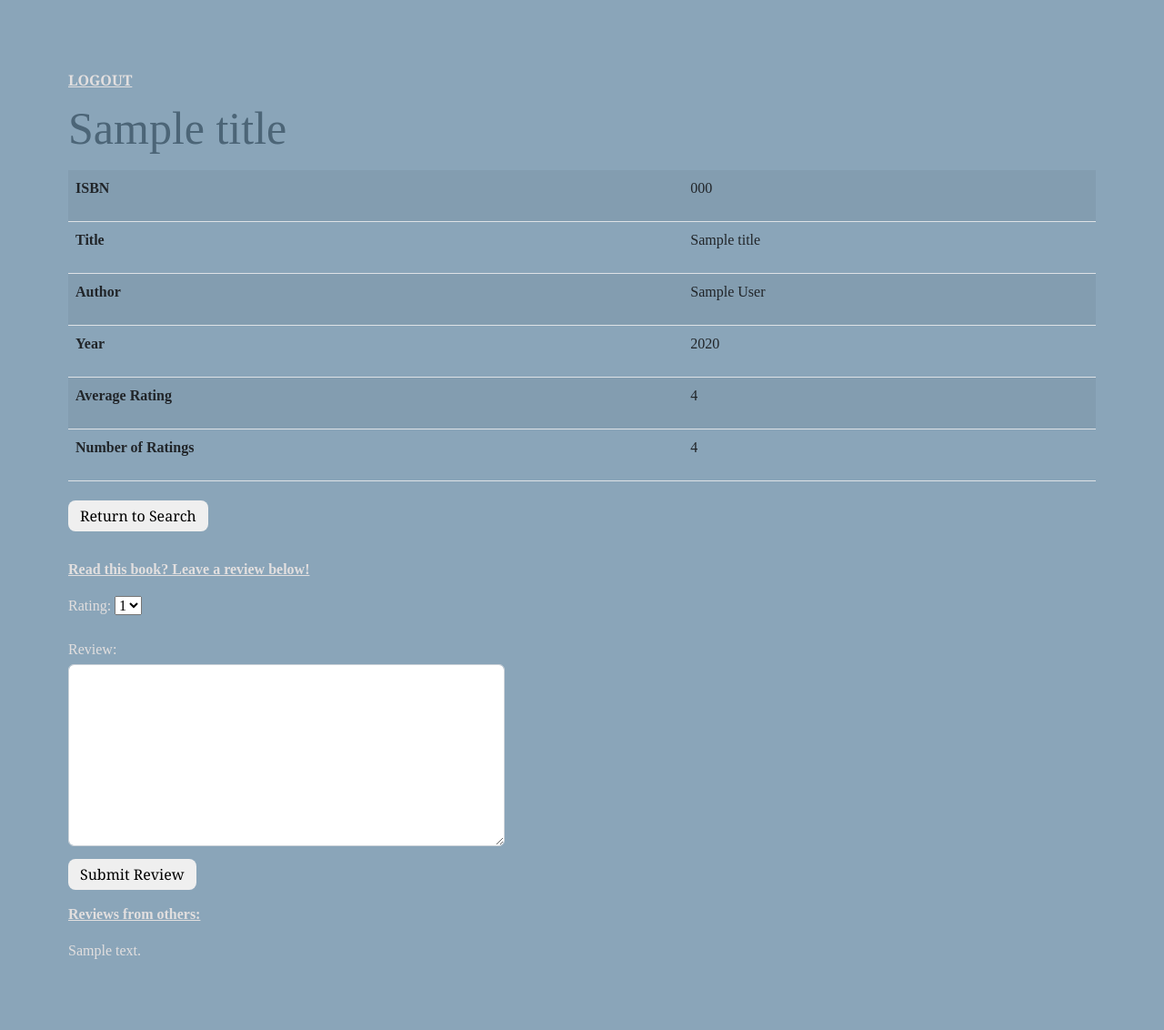
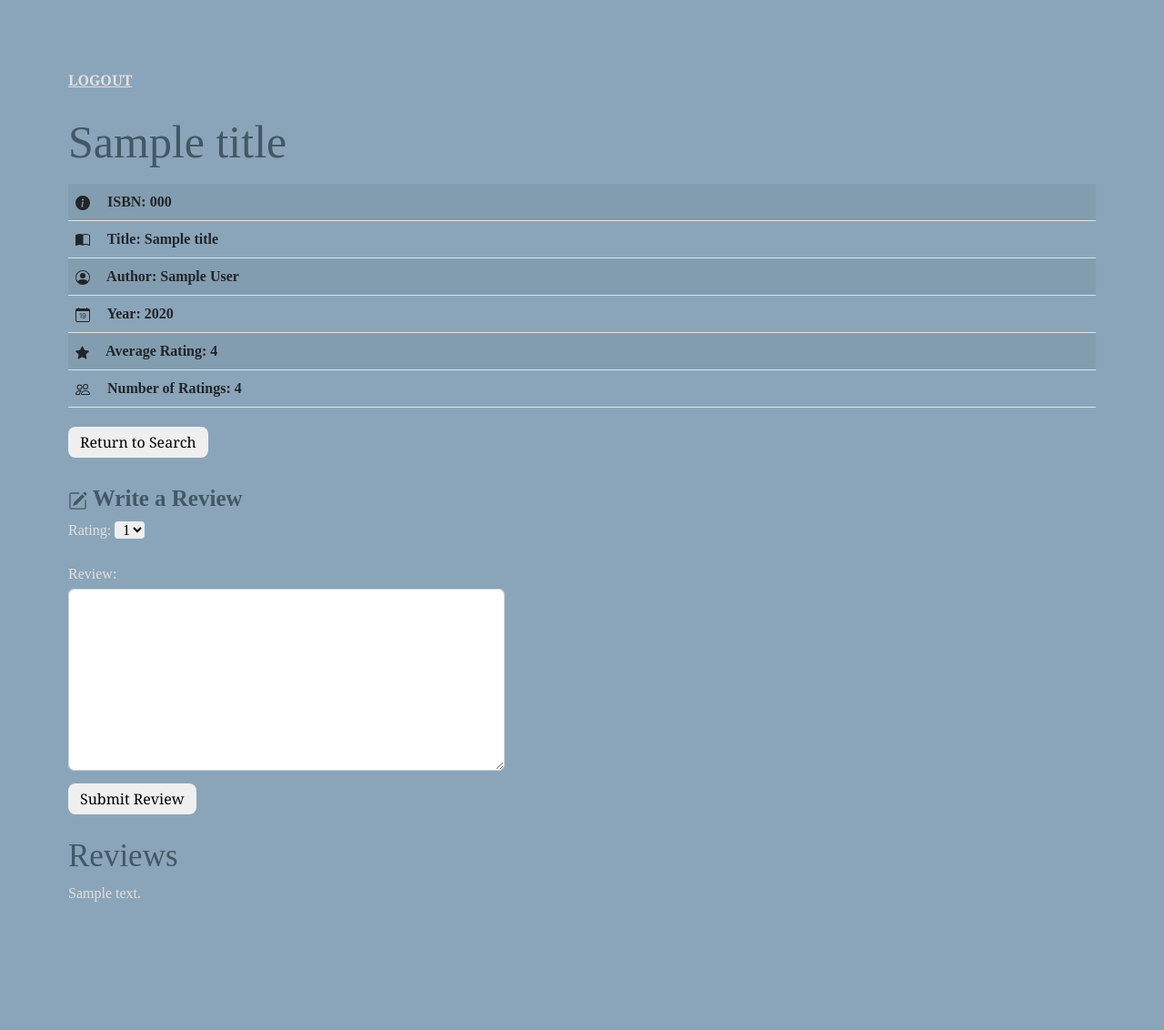
Before and after one commit to zsherry168/nittanyreads, a Flask app: template templates/book.html in a window 1280 px wide. Shown: the whole page at 91% size. After the commit the page ends 991 px from the top, so only its background shows below. Run offline with Flask 3, Linux system fonts and the light colour scheme; the template is opened without the code that fills it: most values are stand-ins (such as "Sample title", 1, 10 or a date in 2020); lists and menus that the app fills with data are empty; some web fonts are replaced.

Commit message:
Modified interface of book detail page

```diff
--- a/static/style.css
+++ b/static/style.css
@@ -7,23 +7,30 @@ body {
 
 h1 {
   font-size: 50px;
-  color: rgb(76, 101, 119);
+  color: rgb(66, 88, 103);
   margin-bottom: 10px;
 }
 
 h2 {
   font-size: 35px;
-  color: rgb(76, 101, 119);
+  color: rgb(66, 88, 103);
 }
 
 h3 {
   font-size: 25px;
+  color: rgb(66, 88, 103);
 }
 
 input {
   border: none;
   border-radius: 4px;
   margin-left: 10px;
+}
+
+select {
+  border: none;
+  border-radius: 4px;
+  padding-left: 5px;
 }
 
 .button {
@@ -50,7 +57,7 @@ input {
   border: none;
   border-radius: 10px;
   padding-left: 0px;
-  margin-bottom: 10px;
+  margin-bottom: 25px;
   cursor: pointer;
 }
 
--- a/templates/book.html
+++ b/templates/book.html
@@ -17,64 +17,76 @@
   </form>
 
   <div>
-    <!-- Provides user with book information -->
     <h1>
       {% if title %}
       <p>{{ title | safe }}</p>
       {% endif %}
     </h1>
 
+    <!-- Table containing book information -->
     <table class="table table-striped">
       <tbody>
         <tr>
           <th scope="row">
-            ISBN
+            <svg xmlns="http://www.w3.org/2000/svg" width="16" height="16" fill="currentColor" class="bi bi-info-circle-fill" viewBox="0 0 16 16" style="margin-right: 15px;">
+              <path d="M8 16A8 8 0 1 0 8 0a8 8 0 0 0 0 16zm.93-9.412-1 4.705c-.07.34.029.533.304.533.194 0 .487-.07.686-.246l-.088.416c-.287.346-.92.598-1.465.598-.703 0-1.002-.422-.808-1.319l.738-3.468c.064-.293.006-.399-.287-.47l-.451-.081.082-.381 2.29-.287zM8 5.5a1 1 0 1 1 0-2 1 1 0 0 1 0 2z"/>
+            </svg>
+            {% if isbn %}
+            ISBN: {{ isbn | safe }}
+            {% endif %}
           </th>
-          <td>
-            {% if isbn %}
-            <p>{{ isbn | safe }}</p>
+        </tr>
+        <tr>
+          <th scope="row">
+            <svg xmlns="http://www.w3.org/2000/svg" width="16" height="16" fill="currentColor" class="bi bi-book-half" viewBox="0 0 16 16" style="margin-right: 15px;">
+              <path d="M8.5 2.687c.654-.689 1.782-.886 3.112-.752 1.234.124 2.503.523 3.388.893v9.923c-.918-.35-2.107-.692-3.287-.81-1.094-.111-2.278-.039-3.213.492V2.687zM8 1.783C7.015.936 5.587.81 4.287.94c-1.514.153-3.042.672-3.994 1.105A.5.5 0 0 0 0 2.5v11a.5.5 0 0 0 .707.455c.882-.4 2.303-.881 3.68-1.02 1.409-.142 2.59.087 3.223.877a.5.5 0 0 0 .78 0c.633-.79 1.814-1.019 3.222-.877 1.378.139 2.8.62 3.681 1.02A.5.5 0 0 0 16 13.5v-11a.5.5 0 0 0-.293-.455c-.952-.433-2.48-.952-3.994-1.105C10.413.809 8.985.936 8 1.783z"/>
+            </svg>
+            {% if title %}
+            Title: {{ title | safe }}
             {% endif %}
+          </th>
+        </tr>
+        <tr>
+          <th scope="row">
+            <svg xmlns="http://www.w3.org/2000/svg" width="16" height="16" fill="currentColor" class="bi bi-person-circle" viewBox="0 0 16 16" style="margin-right: 15px;">
+              <path d="M11 6a3 3 0 1 1-6 0 3 3 0 0 1 6 0z"/>
+              <path fill-rule="evenodd" d="M0 8a8 8 0 1 1 16 0A8 8 0 0 1 0 8zm8-7a7 7 0 0 0-5.468 11.37C3.242 11.226 4.805 10 8 10s4.757 1.225 5.468 2.37A7 7 0 0 0 8 1z"/>
+            </svg>
+            {% if author %}
+            Author: {{ author | safe }}
+            {% endif %}
+          </th>
           </td>
         </tr>
         <tr>
-          <th scope="row">Title</th>
-          <td>
-            {% if title %}
-            <p>{{ title | safe }}</p>
+          <th scope="row">
+            <svg xmlns="http://www.w3.org/2000/svg" width="16" height="16" fill="currentColor" class="bi bi-calendar-date" viewBox="0 0 16 16" style="margin-right: 15px;">
+              <path d="M6.445 11.688V6.354h-.633A12.6 12.6 0 0 0 4.5 7.16v.695c.375-.257.969-.62 1.258-.777h.012v4.61h.675zm1.188-1.305c.047.64.594 1.406 1.703 1.406 1.258 0 2-1.066 2-2.871 0-1.934-.781-2.668-1.953-2.668-.926 0-1.797.672-1.797 1.809 0 1.16.824 1.77 1.676 1.77.746 0 1.23-.376 1.383-.79h.027c-.004 1.316-.461 2.164-1.305 2.164-.664 0-1.008-.45-1.05-.82h-.684zm2.953-2.317c0 .696-.559 1.18-1.184 1.18-.601 0-1.144-.383-1.144-1.2 0-.823.582-1.21 1.168-1.21.633 0 1.16.398 1.16 1.23z"/>
+              <path d="M3.5 0a.5.5 0 0 1 .5.5V1h8V.5a.5.5 0 0 1 1 0V1h1a2 2 0 0 1 2 2v11a2 2 0 0 1-2 2H2a2 2 0 0 1-2-2V3a2 2 0 0 1 2-2h1V.5a.5.5 0 0 1 .5-.5zM1 4v10a1 1 0 0 0 1 1h12a1 1 0 0 0 1-1V4H1z"/>
+            </svg>
+            {% if year %}
+            Year: {{ year | safe }}
             {% endif %}
-          </td>
+          </th>
         </tr>
         <tr>
-          <th scope="row">Author</th>
-          <td>
-            {% if author %}
-            <p>{{ author | safe }}</p>
+          <th scope="row">
+            <svg xmlns="http://www.w3.org/2000/svg" width="15" height="15" fill="currentColor" class="bi bi-star-fill" viewBox="0 0 16 16" style="margin-right: 15px;">
+              <path d="M3.612 15.443c-.386.198-.824-.149-.746-.592l.83-4.73L.173 6.765c-.329-.314-.158-.888.283-.95l4.898-.696L7.538.792c.197-.39.73-.39.927 0l2.184 4.327 4.898.696c.441.062.612.636.282.95l-3.522 3.356.83 4.73c.078.443-.36.79-.746.592L8 13.187l-4.389 2.256z"/>
+            </svg>
+            {% if averageRating %}
+            Average Rating: {{ averageRating | safe }}
             {% endif %}
-          </td>
+          </th>
         </tr>
         <tr>
-          <th scope="row">Year</th>
-          <td>
-            {% if year %}
-            <p>{{ year | safe }}</p>
+          <th scope="row">
+            <svg xmlns="http://www.w3.org/2000/svg" width="16" height="16" fill="currentColor" class="bi bi-people" viewBox="0 0 16 16" style="margin-right: 15px;">
+              <path d="M15 14s1 0 1-1-1-4-5-4-5 3-5 4 1 1 1 1h8Zm-7.978-1A.261.261 0 0 1 7 12.996c.001-.264.167-1.03.76-1.72C8.312 10.629 9.282 10 11 10c1.717 0 2.687.63 3.24 1.276.593.69.758 1.457.76 1.72l-.008.002a.274.274 0 0 1-.014.002H7.022ZM11 7a2 2 0 1 0 0-4 2 2 0 0 0 0 4Zm3-2a3 3 0 1 1-6 0 3 3 0 0 1 6 0ZM6.936 9.28a5.88 5.88 0 0 0-1.23-.247A7.35 7.35 0 0 0 5 9c-4 0-5 3-5 4 0 .667.333 1 1 1h4.216A2.238 2.238 0 0 1 5 13c0-1.01.377-2.042 1.09-2.904.243-.294.526-.569.846-.816ZM4.92 10A5.493 5.493 0 0 0 4 13H1c0-.26.164-1.03.76-1.724.545-.636 1.492-1.256 3.16-1.275ZM1.5 5.5a3 3 0 1 1 6 0 3 3 0 0 1-6 0Zm3-2a2 2 0 1 0 0 4 2 2 0 0 0 0-4Z"/>
+            </svg>
+            {% if numberOfRating %}
+            Number of Ratings: {{ numberOfRating | safe }}
             {% endif %}
-          </td>
-        </tr>
-        <tr>
-          <th scope="row">Average Rating</th>
-          <td>
-            {% if averageRating %}
-            <p>{{ averageRating | safe }}</p>
-            {% endif %}
-          </td>
-        </tr>
-        <tr>
-          <th scope="row">Number of Ratings</th>
-          <td>
-            {% if numberOfRating %}
-            <p>{{ numberOfRating | safe }}</p>
-            {% endif %}
-          </td>
         </tr>
       </tbody>
     </table>
@@ -85,9 +97,13 @@
     </form>
   </div>
   <div>
-    <p style="font-weight: bold; text-decoration: underline; margin-top: 10px;">
-      Read this book? Leave a review below!
-    </p>
+    <h3 style="font-weight: bold; margin-top: 10px;">
+      <svg xmlns="http://www.w3.org/2000/svg" width="21" height="21" fill="currentColor" class="bi bi-pencil-square" viewBox="0 0 16 16">
+        <path d="M15.502 1.94a.5.5 0 0 1 0 .706L14.459 3.69l-2-2L13.502.646a.5.5 0 0 1 .707 0l1.293 1.293zm-1.75 2.456-2-2L4.939 9.21a.5.5 0 0 0-.121.196l-.805 2.414a.25.25 0 0 0 .316.316l2.414-.805a.5.5 0 0 0 .196-.12l6.813-6.814z"/>
+        <path fill-rule="evenodd" d="M1 13.5A1.5 1.5 0 0 0 2.5 15h11a1.5 1.5 0 0 0 1.5-1.5v-6a.5.5 0 0 0-1 0v6a.5.5 0 0 1-.5.5h-11a.5.5 0 0 1-.5-.5v-11a.5.5 0 0 1 .5-.5H9a.5.5 0 0 0 0-1H2.5A1.5 1.5 0 0 0 1 2.5v11z"/>
+      </svg>
+      Write a Review
+    </h3>
     <!-- User review submission -->
     <form action="/review", method="POST">
       <!-- User's rating of book -->
@@ -101,7 +117,7 @@
       </select><br></br>
 
       <!-- Review input -->
-      <label for="review">Review: </label><br></br>
+      <label for="review">Review:</label><br></br>
       <div class="mb-3">
         <textarea class="form-control" id="review" name="review" rows="7" style="margin-top: -20px; margin-bottom: -50px"></textarea><br></br>
       </div>
@@ -114,12 +130,12 @@
     </form>
   </div>
   <div>
-    <p style="font-weight: bold; text-decoration: underline; margin-top: 15px;">Reviews from others: </p>
+    <h2 style="margin-top: 25px;">Reviews</h2>
 
     <!-- Displays existing reviews of the book from database table 'reviews'-->
     {% if reviews %}
         {% for review in reviews %}
-            <p>{{ review.review }}</p>
+          <p>{{ review.review }}</p>
         {% endfor %}
     {% endif %}
   </div>
```
